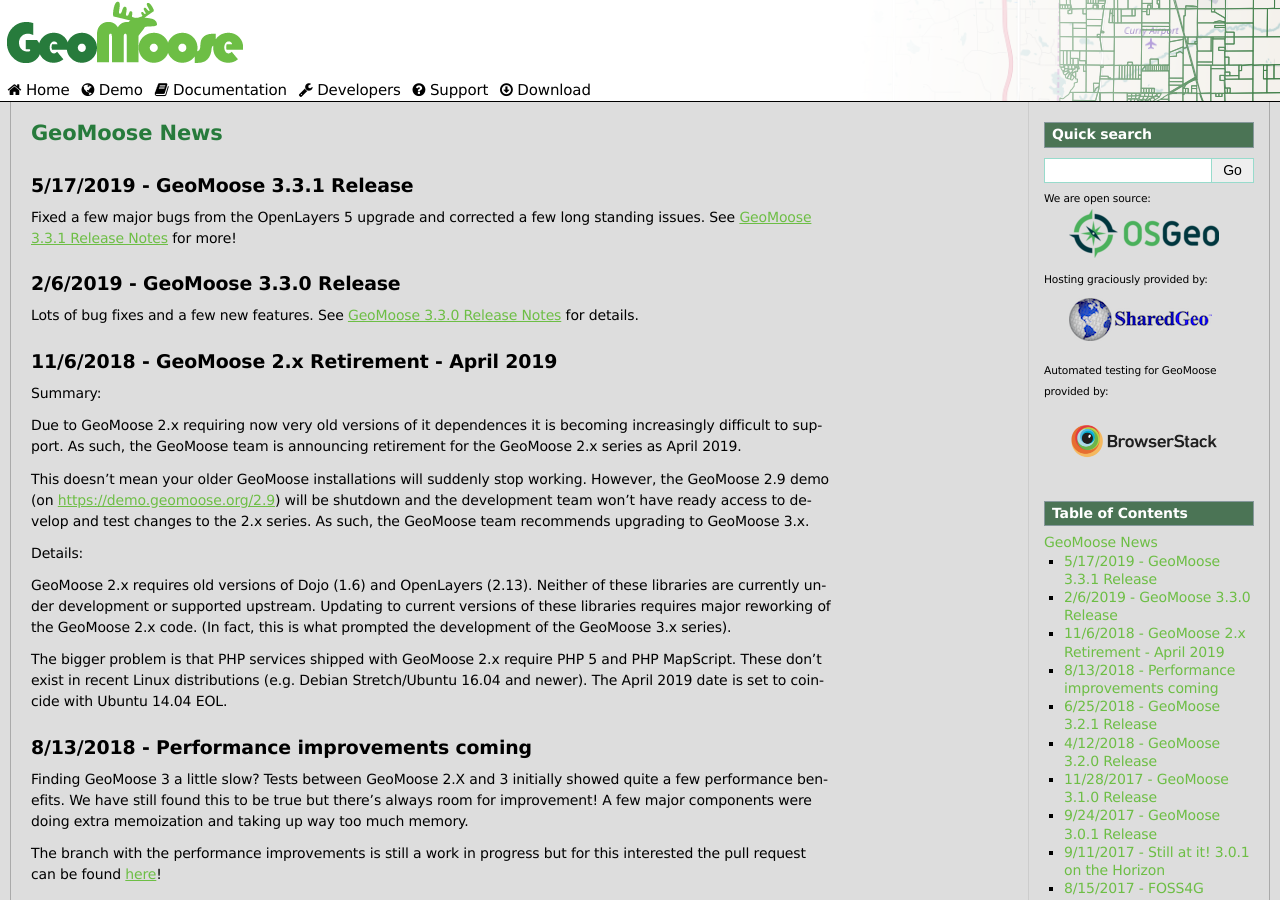
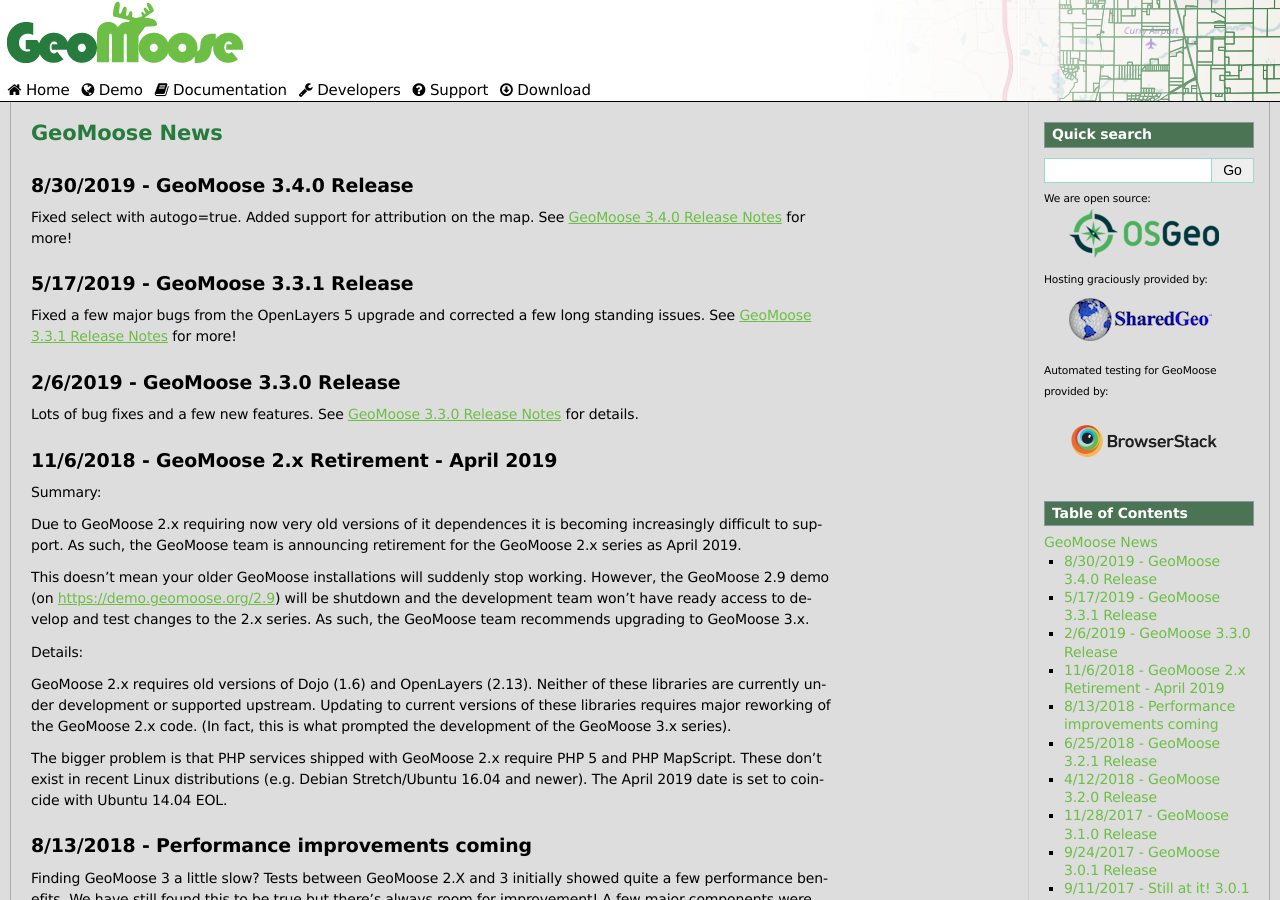
Before and after one commit to herambchaudhari4121/geomoose-website, a Sphinx documentation site: the page built from source/news.rst, in a window 1280 px wide and 900 px high. Built offline with Sphinx 7.4.7, drawn with Linux system fonts in a browser that asks for light colours.

Commit message:
Release v3.4.0

```diff
--- a/source/news.rst
+++ b/source/news.rst
@@ -1,5 +1,11 @@
 GeoMoose News
 =============
+
+8/30/2019 - GeoMoose 3.4.0 Release
+----------------------------------
+
+Fixed select with autogo=true.  Added support for attribution on the map.
+See :ref:`3.4.0_Release` for more!
 
 5/17/2019 - GeoMoose 3.3.1 Release
 ----------------------------------
--- /dev/null
+++ b/source/releases/3.4.0.rst
@@ -0,0 +1,14 @@
+.. _3.4.0_Release:
+
+GeoMoose 3.4.0 Release Notes
+============================
+
+Bug Fixes
+---------
+
+* Fix Select + autoGo=true
+
+New Features
+------------
+
+* Support attribution on the map.
```
Also changed, not shown: source/download.rst (+11 -11 lines).
